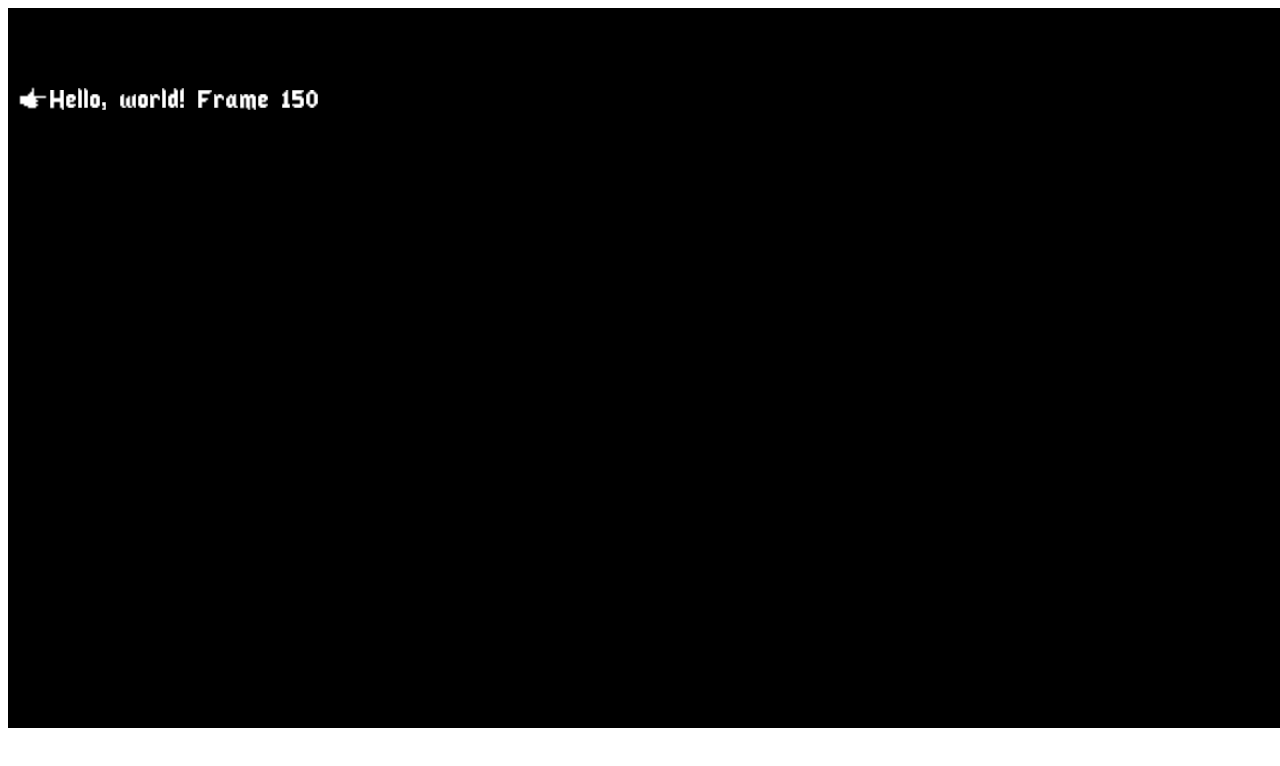
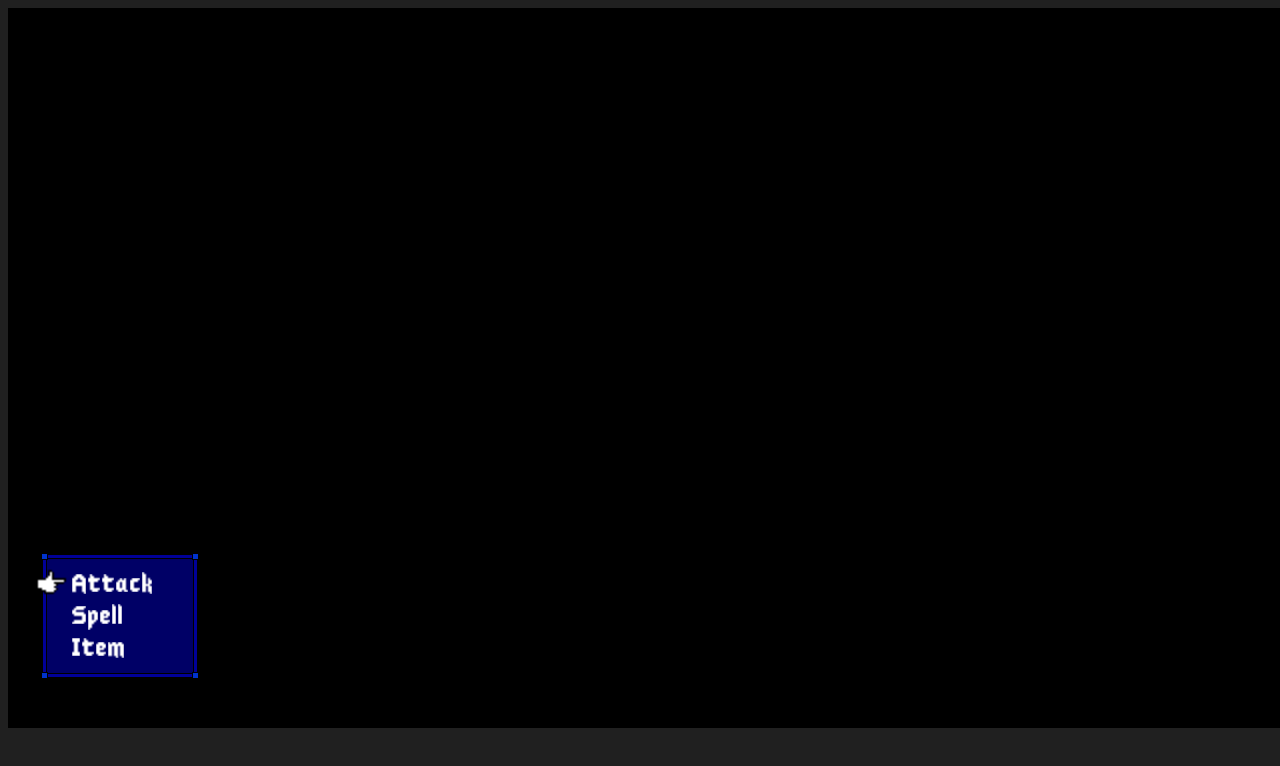
Before and after one commit to depp/the-one-road, a plain HTML site: page index.html in a window 1280 px wide. Drawn offline with Linux system fonts and the light colour scheme.

Commit message:
Add primitive menu

```diff
--- a/index.html
+++ b/index.html
@@ -2,6 +2,9 @@
 <html>
 <head>
   <title>LD26</title>
+  <style type="text/css">
+    body { background-color: rgb(32, 32, 32); }
+  </style>
 </head>
 <body>
   <script src="js/main.js"></script>
--- a/js/battlescreen.js
+++ b/js/battlescreen.js
@@ -2,6 +2,12 @@ function BattleScreen() {
     this.frame = 0;
     this.font = new Font('font1', '7x9sharp');
     this.sprites = new Sprites('sprites');
+    items = [
+	{'title': 'Attack'},
+	{'title': 'Spell'},
+	{'title': 'Item'},
+    ]
+    this.menu = new Menu(items, this.sprites, this.font, 32, 32*17, 32*5);
 }
 
 BattleScreen.prototype.update = function () {
@@ -13,6 +19,17 @@ BattleScreen.prototype.draw = function() {
     cxt.fillStyle = 'rgb(0, 0, 0)';
     cxt.fillRect(0, 0, 1280, 720);
 
+    /*
+    this.sprites.drawBox(50, 50, 128, 256, 16, 'Box', 1);
+
     this.font.drawLine(42, 100, "Hello, world! Frame " + this.frame, 2);
     this.sprites.draw(10, 100-24, 'Hand', 2);
+    */
+    this.menu.draw();
 }
+
+BattleScreen.prototype.keydown = function(code) {
+    this.menu.keydown(code);
+}
+
+BattleScreen.prototype.keyup = function(code) { }
--- a/js/main.js
+++ b/js/main.js
@@ -5,6 +5,7 @@ function initGame() {
     var scripts = [
 	'font',
 	'sprites',
+	'menu',
 	'battlescreen'
     ];
     var count = scripts.length;
@@ -69,11 +70,19 @@ main.stop = function() {
 }
 
 addEventListener('keydown', function (e) {
-    main.keys[e.keyCode] = true;
+    if (main.intervalid !== null) {
+	main.screen.keydown(e.keyCode);
+	e.preventDefault();
+    }
+    return false;
 }, false)
 
 addEventListener('keyup', function (e) {
-    delete main.keys[e.keyCode];
+    if (main.intervalid !== null) {
+	main.screen.keyup(e.keyCode);
+	e.preventDefault();
+    }
+    return false;
 }, false)
 
 initGame();
--- /dev/null
+++ b/js/menu.js
@@ -0,0 +1,42 @@
+function Menu(items, sprites, font, x, y, width) {
+    this.items = items;
+    this.sprites = sprites;
+    this.font = font;
+    this.x = x;
+    this.y = y;
+    this.width = width;
+    this.selected = 0;
+    this.active = true;
+}
+
+Menu.prototype.draw = function() {
+    this.sprites.drawBox(
+	this.x, this.y, this.width, 32 * (self.items.length + 1),
+	16, 'Box', 1)
+    for (var i = 0; i < this.items.length; i++) {
+	var item = this.items[i];
+	this.font.drawLine(this.x + 32, this.y + 16 + 32*i + 24,
+			   item.title, 2);
+    }
+    if (this.active) {
+	this.sprites.draw(this.x-4, this.y + 16 + this.selected * 32,
+			  'Hand', 2);
+    }
+}
+
+Menu.prototype.keydown = function(code) {
+    console.log(code);
+    switch (code) {
+    case 40:
+	this.selected++;
+	if (this.selected >= this.items.length)
+	    this.selected = 0;
+	break;
+
+    case 38:
+	this.selected--;
+	if (this.selected < 0)
+	    this.selected = this.items.length - 1;
+	break;
+    }
+}
--- a/js/sprites.js
+++ b/js/sprites.js
@@ -41,3 +41,71 @@ Sprites.prototype.draw = function(x, y, name, scale) {
 	img, sp[0], sp[1], sp[2], sp[3],
 	x, y, sp[2] * scale, sp[3] * scale);
 }
+
+Sprites.prototype.drawBox = function(x, y, w, h, edge, name, scale) {
+    var img = sprite_images[this.name];
+    var desc = sprite_desc[this.name];
+    if (img == null || desc == null)
+	return;
+
+    var cxt = main.cxt;
+    var sp = desc[name];
+    var sx = sp[0], sy = sp[1], sw = sp[2], sh = sp[3];
+    var fw = sw - edge * 2, fh = sh - edge * 2;
+    var nw = Math.ceil((w/scale - edge * 2) / fw);
+    var nh = Math.ceil((h/scale - edge * 2) / fh);
+
+    for (var yi = 0; yi < nh; yi++) {
+	for (var xi = 0; xi < nw; xi++) {
+	    cxt.drawImage(
+		img, sx + edge, sy + edge, fw, fh,
+		x + (edge + fw * xi) * scale,
+		y + (edge + fh * yi) * scale,
+		fw * scale, fh * scale);
+	}
+    }
+    for (var yi = 0; yi < nh; yi++) {
+	cxt.drawImage(
+	    img, sx, sy + edge, edge, fh,
+	    x,
+	    y + (edge + fh * yi) * scale,
+	    edge, fh * scale);
+	cxt.drawImage(
+	    img, sw - edge, sy + edge, edge, fh,
+	    x + (edge + fw * nw) * scale,
+	    y + (edge + fh * yi) * scale,
+	    edge * scale, fh * scale);
+    }
+    for (var xi = 0; xi < nw; xi++) {
+	cxt.drawImage(
+	    img, sx + edge, sy, fw, edge,
+	    x + (edge + fw * xi) * scale,
+	    y,
+	    fw * scale, edge * scale);
+	cxt.drawImage(
+	    img, sx + edge, sh - edge, fw, edge,
+	    x + (edge + fw * xi) * scale,
+	    y + (edge + fh * nh) * scale,
+	    fw * scale, edge * scale);
+    }
+    cxt.drawImage(
+	img, sx, sy, edge, edge,
+	x,
+	y,
+	fw * scale, edge * scale);
+    cxt.drawImage(
+	img, sx, sh - edge, edge, edge,
+	x,
+	y + (edge + fh * nh) * scale,
+	fw * scale, edge * scale);
+    cxt.drawImage(
+	img, sw - edge, sy, edge, edge,
+	x + (edge + fw * nw) * scale,
+	y,
+	fw * scale, edge * scale);
+    cxt.drawImage(
+	img, sw - edge, sh - edge, edge, edge,
+	x + (edge + fw * nw) * scale,
+	y + (edge + fh * nh) * scale,
+	fw * scale, edge * scale);
+}
```
